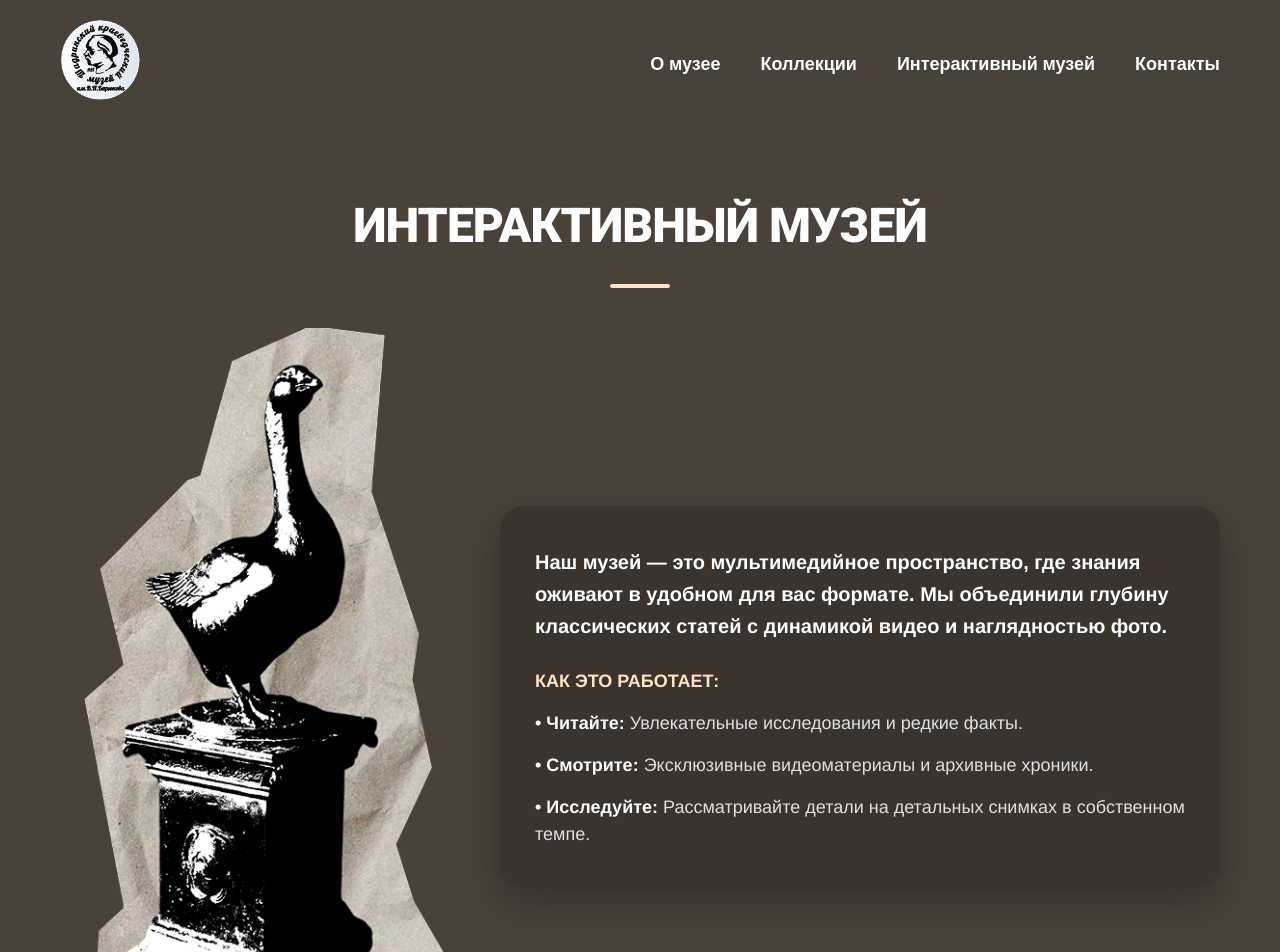
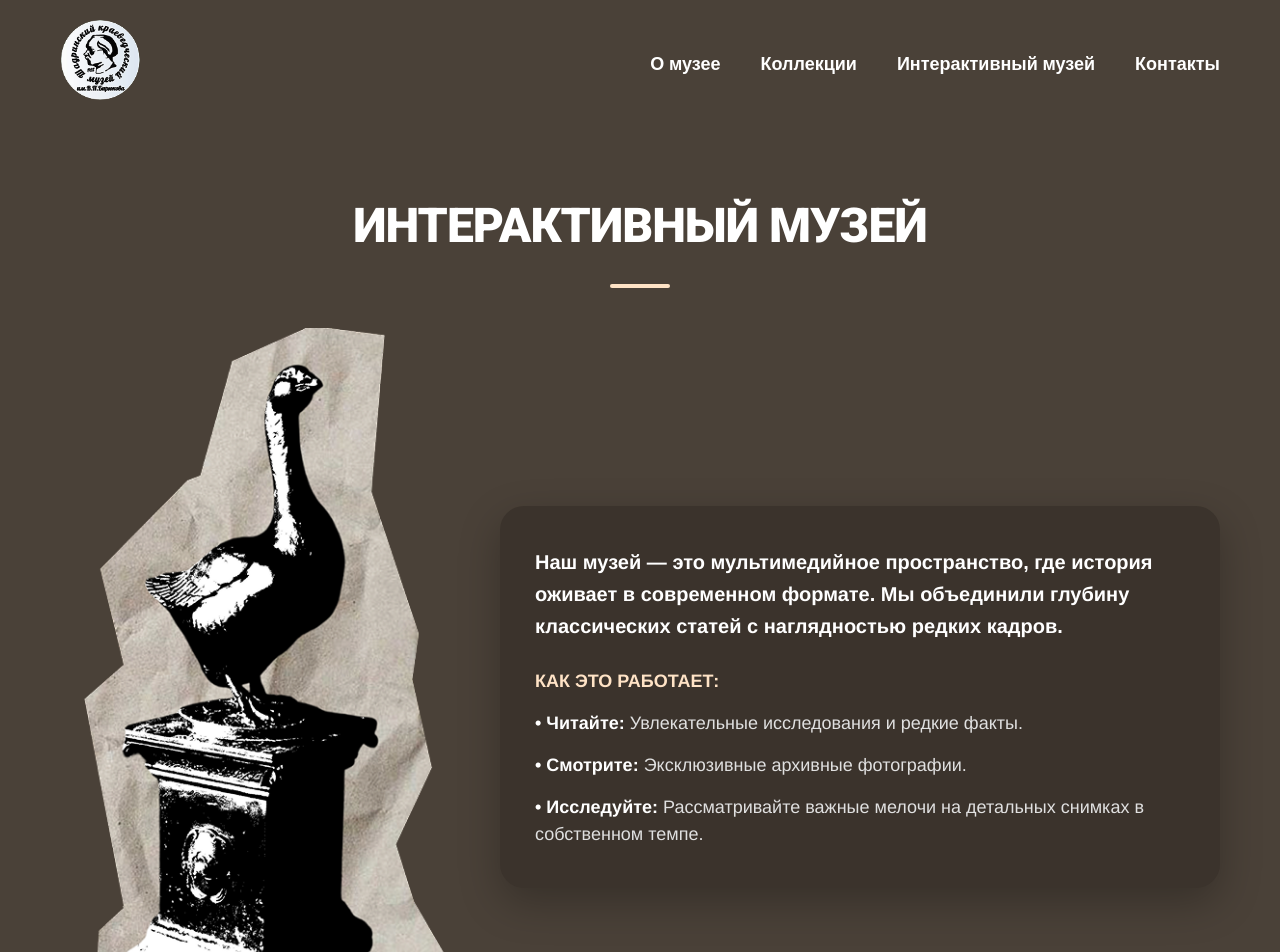
Before and after one commit to Rayten225/interactive-museum-67, a React (Vite) app in the folder frontend/: page /interactive in a window 1280 px wide. Shown: the top 952 px of the page. Built offline with nearby package versions, Linux system fonts and the light colour scheme; no server answers.

Commit message:
fr-11
tochno done

```diff
--- a/frontend/src/pages/Interactive.jsx
+++ b/frontend/src/pages/Interactive.jsx
@@ -37,15 +37,13 @@ function Interactive() {
 
         <div className="interactive-intro-card">
           <p className="interactive-intro-text">
-            Наш музей — это мультимедийное пространство, где знания оживают в
-            удобном для вас формате. Мы объединили глубину классических статей с
-            динамикой видео и наглядностью фото.
+            Наш музей — это мультимедийное пространство, где история оживает в современном формате. Мы объединили глубину классических статей с наглядностью редких кадров.
           </p>
           <p className="interactive-intro-subtitle">Как это работает:</p>
           <ul className="interactive-intro-list">
             <li><strong>• Читайте:</strong> Увлекательные исследования и редкие факты.</li>
-            <li><strong>• Смотрите:</strong> Эксклюзивные видеоматериалы и архивные хроники.</li>
-            <li><strong>• Исследуйте:</strong> Рассматривайте детали на детальных снимках в собственном темпе.</li>
+            <li><strong>• Смотрите:</strong> Эксклюзивные архивные фотографии.</li>
+            <li><strong>• Исследуйте:</strong> Рассматривайте важные мелочи на детальных снимках в собственном темпе.</li>
           </ul>
         </div>
       </section>
```
